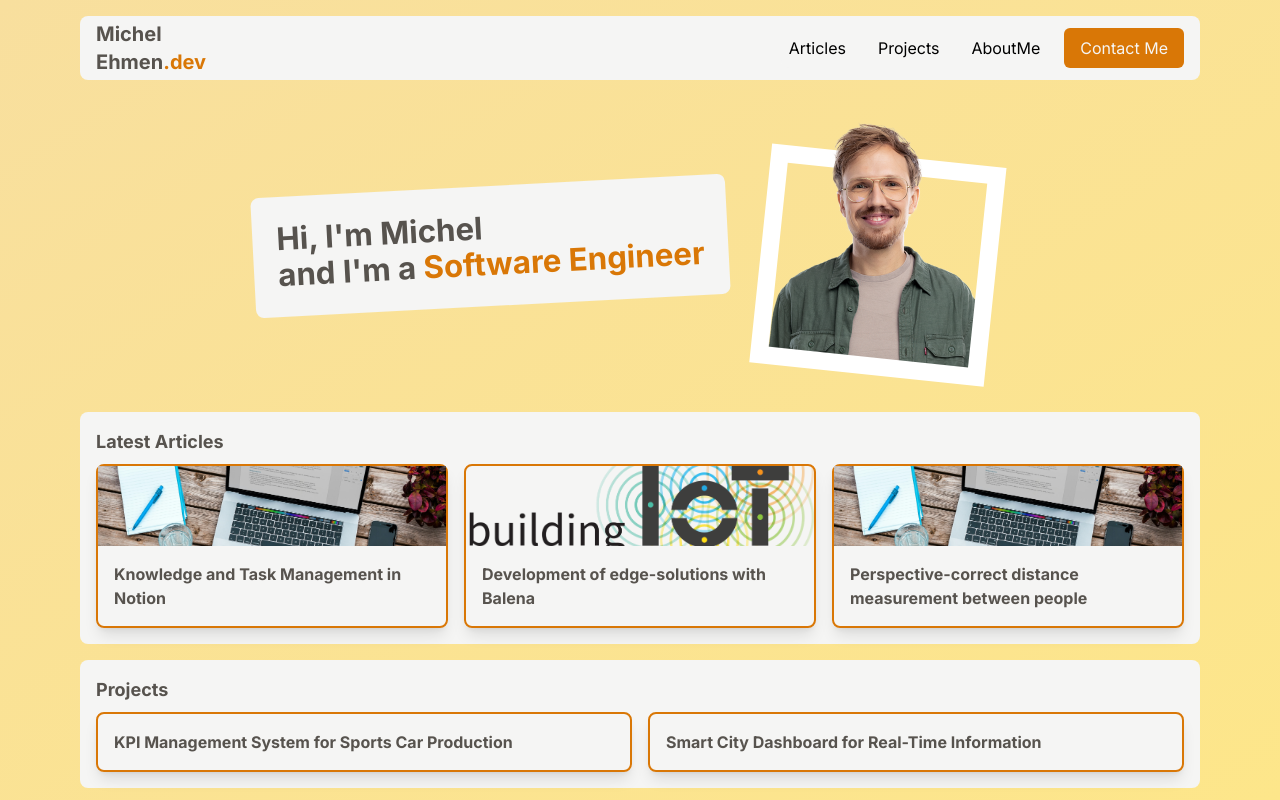
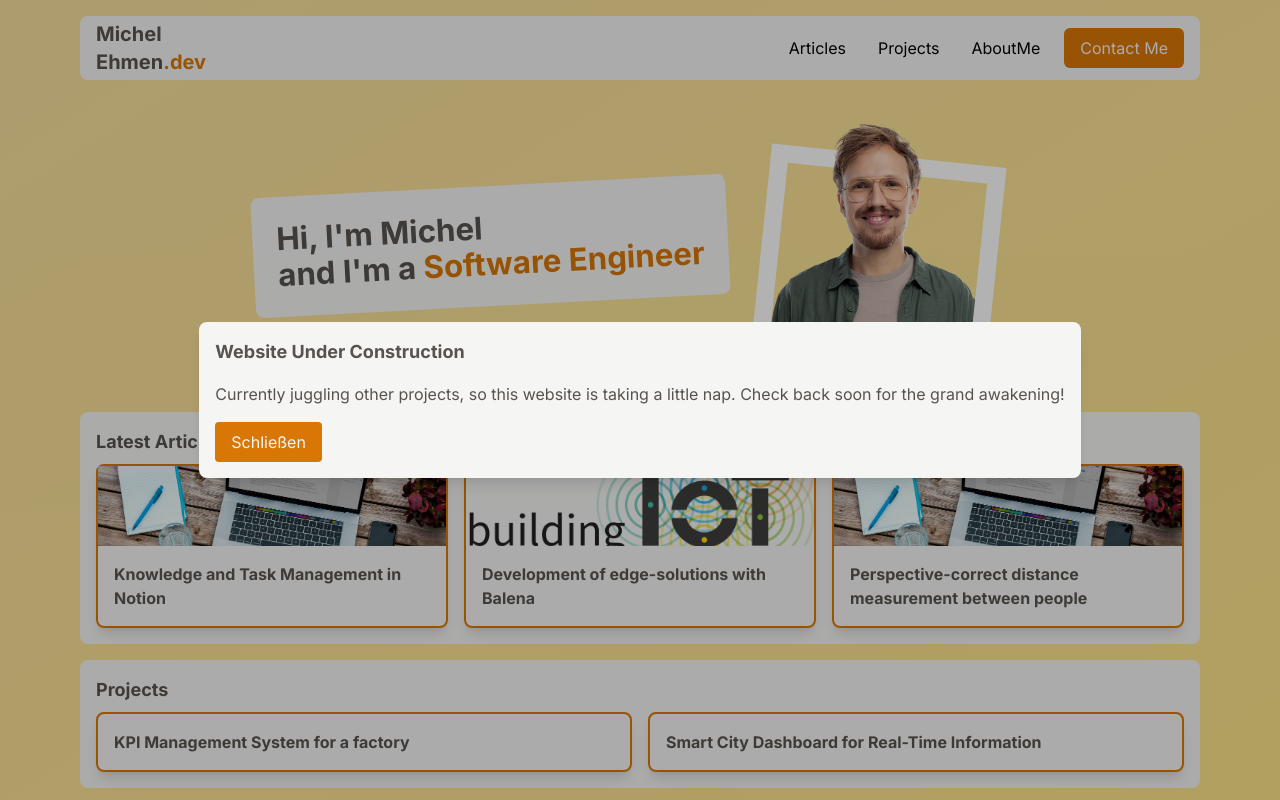
Before and after one commit to MichelEhmen/personal-website, a Next.js app: page / in a window 1280 px wide. Shown: the top 800 px of the page. Built offline with nearby package versions, Linux system fonts and the light colour scheme.

Commit message:
add social icons and wip modal

```diff
--- a/package.json
+++ b/package.json
@@ -14,7 +14,8 @@
     "framer-motion": "^11.0.6",
     "next": "14.0.4",
     "react": "^18",
-    "react-dom": "^18"
+    "react-dom": "^18",
+    "react-icons": "^5.0.1"
   },
   "devDependencies": {
     "@types/node": "^20",
--- a/src/app/page.tsx
+++ b/src/app/page.tsx
@@ -1,3 +1,4 @@
+import Modal from '@/components/Modal'
 import Navbar from '@/components/Navbar'
 import About from '@/sections/about'
 import Home from '@/sections/home'
@@ -7,6 +8,7 @@ import { NavbarItem } from '@/types/NavbarItem'
 
 export default function App() {
   type Section = { label?: string; id?: string; component: JSX.Element }
+
   const sections: Section[] = [
     { id: 'home', component: <Home key="home" /> },
     {
@@ -21,8 +23,10 @@ export default function App() {
     },
     { label: 'AboutMe', id: 'about', component: <About key="about" /> }
   ]
+
   return (
     <>
+      <Modal />
       <div className="container mx-auto my-4  px-4 sm:px-6 lg:px-20">
         <Navbar
           className="px-4"
--- /dev/null
+++ b/src/components/Modal.tsx
@@ -0,0 +1,38 @@
+'use client'
+import React, { useState } from 'react'
+
+const Modal = () => {
+  const [isModalOpen, setModalOpen] = useState(true)
+
+  const handleClose = () => {
+    setModalOpen(false)
+  }
+
+  if (!isModalOpen) return null
+
+  return (
+    <div
+      className="fixed inset-0 z-50 flex items-center justify-center bg-black bg-opacity-30"
+      onClick={handleClose}
+    >
+      <div
+        className="mx-4 rounded-lg bg-secondary p-4 text-rock shadow-lg"
+        onClick={(e) => e.stopPropagation()}
+      >
+        <h2 className="mb-4 text-lg font-bold">Website Under Construction</h2>
+        <p>
+          Currently juggling other projects, so this website is taking a little
+          nap. Check back soon for the grand awakening!
+        </p>
+        <button
+          className="mt-4 rounded bg-primary px-4 py-2 text-secondary"
+          onClick={handleClose}
+        >
+          Schließen
+        </button>
+      </div>
+    </div>
+  )
+}
+
+export default Modal
--- a/src/sections/about/components/About.tsx
+++ b/src/sections/about/components/About.tsx
@@ -1,4 +1,5 @@
 import Section from '@/components/Section'
+import { FaEnvelope, FaGithub, FaLinkedinIn } from 'react-icons/fa'
 
 const About = () => {
   return (
@@ -25,6 +26,27 @@ const About = () => {
         creating, whether it&apos;s crafting a piece of furniture or programming
         a new app, that really lights my fire.
       </p>
+      <div className="mt-4 flex justify-start space-x-4">
+        <a
+          href="https://github.com/michelehmen"
+          target="_blank"
+          rel="noopener noreferrer"
+          className="text-primary"
+        >
+          <FaGithub size={24} />
+        </a>
+        <a
+          href="https://linkedin.com/in/michel-ehmen/"
+          target="_blank"
+          rel="noopener noreferrer"
+          className="text-primary"
+        >
+          <FaLinkedinIn size={24} />
+        </a>
+        <a href="mailto:michelehmen@hotmail.de" className="text-primary">
+          <FaEnvelope size={24} />
+        </a>
+      </div>
     </Section>
   )
 }
--- a/src/sections/projects/components/Projects.tsx
+++ b/src/sections/projects/components/Projects.tsx
@@ -5,9 +5,9 @@ import { Project } from '../types/Project'
 const Projects = () => {
   const projects: Project[] = [
     {
-      title: 'KPI Management System for Sports Car Production',
+      title: 'KPI Management System for a factory',
       description:
-        'Developed a KPI Manager for a German sports car manufacturer, aggregating production data and enabling visualization of historical values for quicker error detection and milestone planning for vehicle models.',
+        'Developed a KPI Manager for a manufacturer, aggregating production data and enabling visualization of historical values for quicker error detection and milestone planning for different models.',
       technologies: ['TypeScript', 'React', 'AWS', 'SCSS'],
       fromDate: new Date(),
       toDate: new Date()
@@ -15,7 +15,7 @@ const Projects = () => {
     {
       title: 'Smart City Dashboard for Real-Time Information',
       description:
-        'Developed a smart city dashboard web application for a city in North Rhine-Westphalia, aimed at providing citizens with real-time information on parking space occupancy and weather conditions. The application features cloud connectivity and dynamically aggregates data from multiple sources, offering various user-friendly views.',
+        'Developed a smart city dashboard web application for a city, aimed at providing citizens with real-time information on parking space occupancy and weather conditions. The application features cloud connectivity and dynamically aggregates data from multiple sources, offering various user-friendly views.',
       technologies: [
         'TypeScript',
         'React',
```
Also changed, not shown: 1 other file (tests, documents, lock files or other folders).
